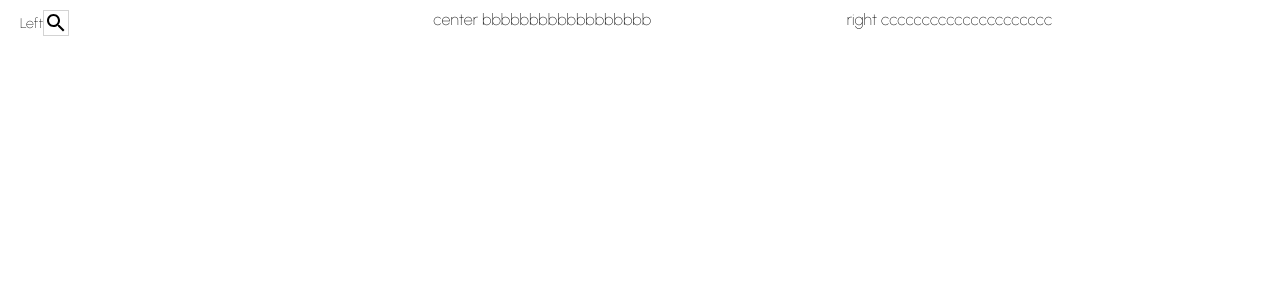
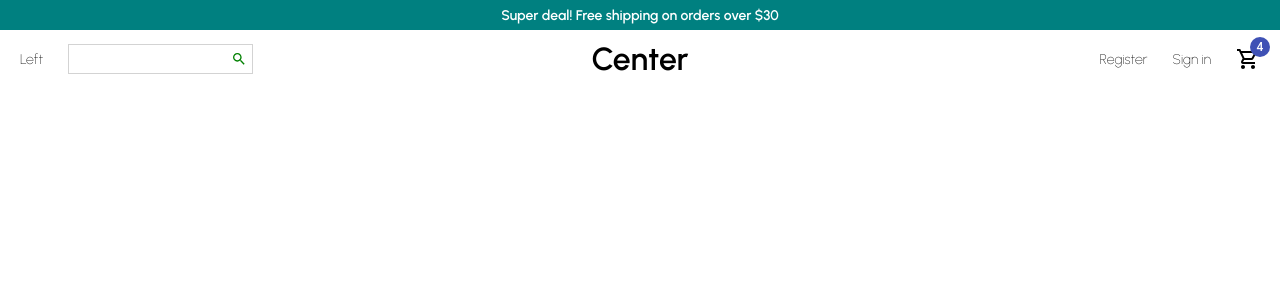
Before and after one commit to guardiangel/ecommerial, a React (Create React App) app: page / in a window 1280 px wide. Shown: the top 300 px of the page. Built offline with nearby package versions, Linux system fonts and the light colour scheme.

Commit message:
Adjust navbar and add an announcement

```diff
--- /dev/null
+++ b/src/components/Announcement.jsx
@@ -0,0 +1,18 @@
+import styled from "styled-components";
+
+const Container = styled.div`
+  height: 30px;
+  background-color: teal;
+  color: white;
+  display: flex;
+  align-items: center;
+  justify-content: center;
+  font-size: 14px;
+  font-weight: bold;
+`;
+
+const Announcement = () => {
+  return <Container>Super deal! Free shipping on orders over $30</Container>;
+};
+
+export default Announcement;
--- a/src/components/NavBar.jsx
+++ b/src/components/NavBar.jsx
@@ -1,4 +1,5 @@
-import { Search } from "@material-ui/icons";
+import { Badge } from "@material-ui/core";
+import { Search, ShoppingCartOutlined } from "@material-ui/icons";
 import React from "react";
 import styled from "styled-components";
 
@@ -10,6 +11,7 @@
 const Wrapper = styled.div`
   padding: 10px 20px;
   display: flex;
+  align-items: center;
   justify-content: space-between;
 `;
 // width: 33.3333333333333333333333333333333333333333333%;
@@ -20,9 +22,19 @@
 `;
 const Center = styled.div`
   flex: 1;
+  text-align: center;
 `;
 const Right = styled.div`
   flex: 1;
+  display: flex;
+  align-items: center;
+  justify-content: flex-end;
+`;
+
+const MenuItem = styled.div`
+  font-size: 14px;
+  cursor: pointer;
+  margin-left: 25px;
 `;
 
 const Language = styled.span`
@@ -34,6 +46,16 @@
   border: 1px solid lightgray;
   display: flex;
   align-items: center;
+  margin-left: 25px;
+  padding: 5px;
+`;
+
+const Input = styled.input`
+  border: none;
+`;
+
+const Logo = styled.h1`
+  font-weight: bold;
 `;
 
 const NavBar = () => {
@@ -43,11 +65,22 @@
         <Left>
           <Language>Left</Language>
           <SearchContainer>
-            <Search></Search>
+            <Input></Input>
+            <Search style={{ color: "green", fontSize: "16px" }}></Search>
           </SearchContainer>
         </Left>
-        <Center>center bbbbbbbbbbbbbbbbbb</Center>
-        <Right>right ccccccccccccccccccccc</Right>
+        <Center>
+          <Logo>Center</Logo>
+        </Center>
+        <Right>
+          <MenuItem>Register</MenuItem>
+          <MenuItem>Sign in</MenuItem>
+          <MenuItem>
+            <Badge badgeContent={4} color="primary">
+              <ShoppingCartOutlined />
+            </Badge>
+          </MenuItem>
+        </Right>
       </Wrapper>
     </Container>
   );
--- a/src/pages/Home.jsx
+++ b/src/pages/Home.jsx
@@ -1,9 +1,11 @@
 import React from "react";
 import NavBar from "../components/NavBar";
+import Announcement from "../components/Announcement";
 
 const Home = () => {
   return (
     <div>
+      <Announcement />
       <NavBar />
     </div>
   );
```
